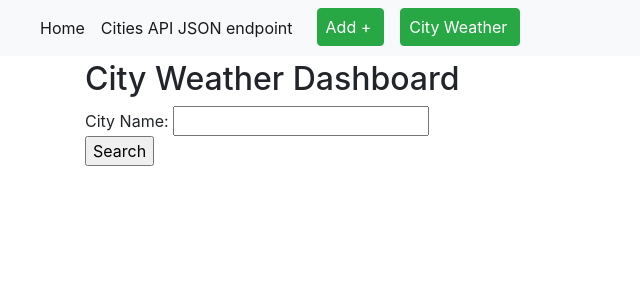
After one commit to drydoesgit/pythonIS601Final, a Flask app: template app/templates/cityweathersearch.html in a window 1280 px wide. The commit adds this page. Shown: the top 300 px of the page, without its empty margins (0-640 px from the left). Run offline with Flask 2, Linux system fonts and the light colour scheme; the template is opened without the code that fills it, so the values that code supplies are empty; some libraries are stand-ins or nearby versions.

Commit message:
Task: cityweathersearch page

```diff
--- /dev/null
+++ b/app/templates/cityweathersearch.html
@@ -0,0 +1,11 @@
+{% extends "layout.html" %} {% block content %}
+<html>
+<body>
+<h2 class="weatherText">City Weather Dashboard</h2>
+<form class="weatherText" id="weatherForm" action="{{ url_for('render_results') }}" method="post">
+    City Name: <input class="weatherText" id="weatherInput" type="text" name="CityName"><br>
+    <input class="weatherText" id="weatherSubmit" type="submit" value="Search">
+</form>
+</body>
+</html>
+{% endblock %}
--- a/app/templates/layout.html
+++ b/app/templates/layout.html
@@ -39,6 +39,9 @@
         <li class="nav-item active">
             <a class="btn btn-success pl-2 lr-2 ml-3" href="/cities/new">Add +<span class="sr-only">(current)</span></a>
         </li>
+        <li class="nav-item active">
+            <a class="btn btn-success pl-2 lr-2 ml-3" href="/cityweathersearch">City Weather<span class="sr-only">(current)</span></a>
+        </li>
     </ul>
   </div>
 </nav>
```
